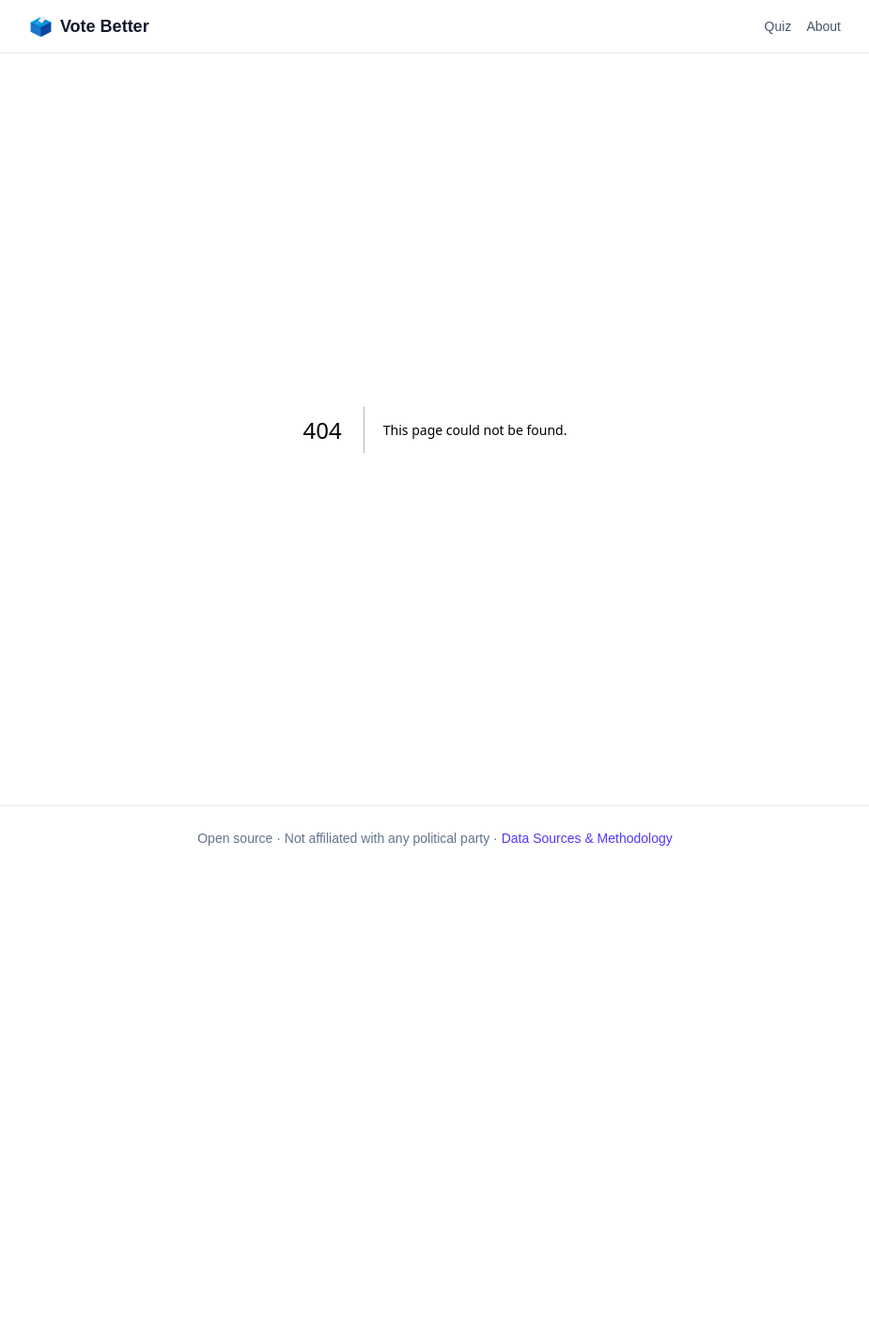
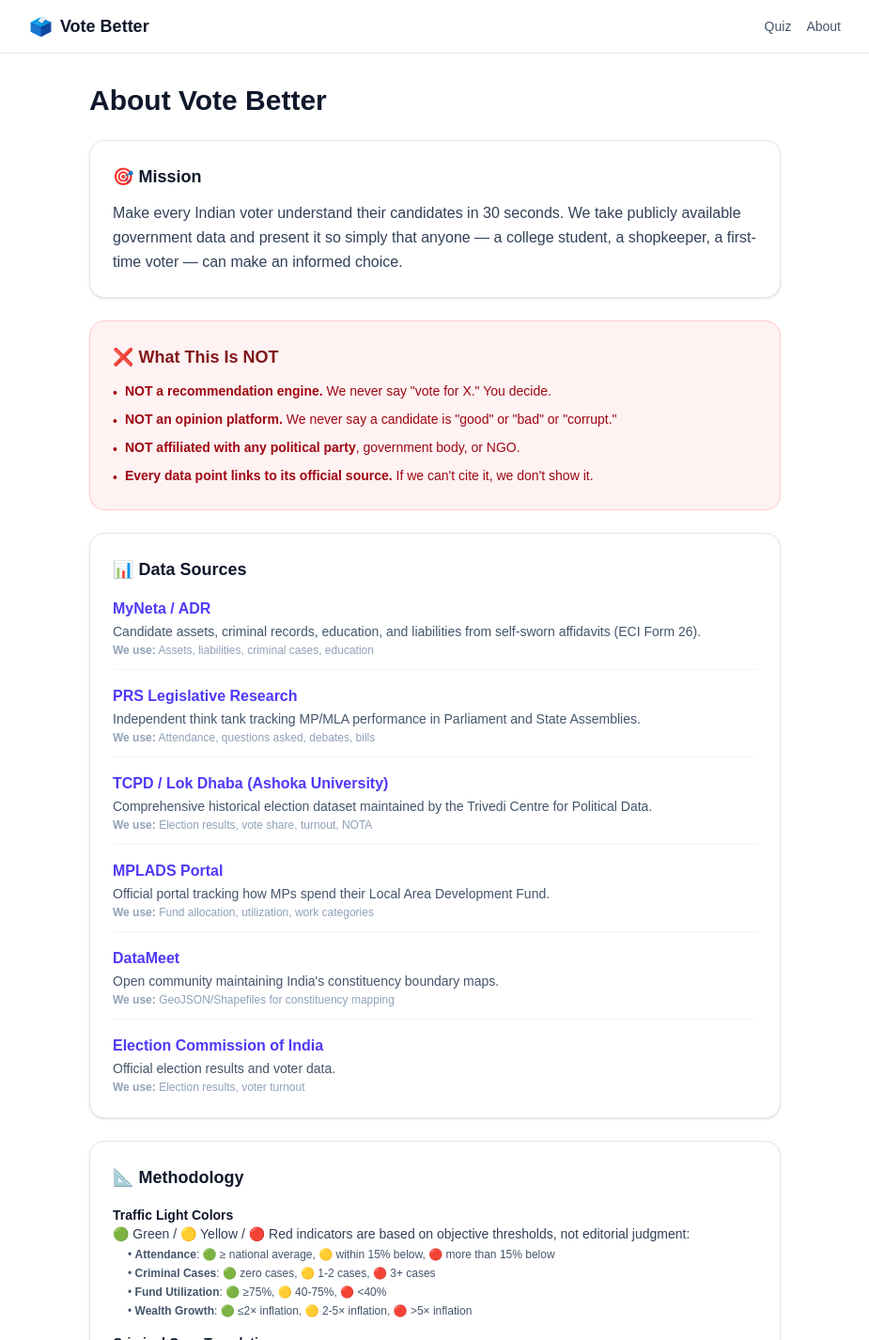
Before and after one commit to sourabh69733/vote-better, a Next.js app in the folder web/: page /about in a window 1280 px wide. Before the commit this address had no page. Shown: the top 1426 px of the page at 94% size, without its empty margins (177-1102 px from the left). Before the commit the page ends 926 px from the top, so only its background shows below. Built offline with nearby package versions, Linux system fonts and the light colour scheme.

Commit message:
feat(web app): about page

```diff
--- /dev/null
+++ b/web/app/about/page.tsx
@@ -0,0 +1,259 @@
+import Link from "next/link";
+
+export default function AboutPage() {
+  return (
+    <div className="max-w-3xl mx-auto px-4 py-8">
+      <h1 className="text-3xl font-bold text-slate-900 mb-6">
+        About Vote Better
+      </h1>
+
+      {/* Mission */}
+      <section className="bg-white rounded-2xl border border-slate-200 p-6 shadow-sm mb-6">
+        <h2 className="text-lg font-bold text-slate-900 mb-3">🎯 Mission</h2>
+        <p className="text-slate-700 leading-relaxed">
+          Make every Indian voter understand their candidates in 30 seconds.
+          We take publicly available government data and present it so simply
+          that anyone — a college student, a shopkeeper, a first-time voter —
+          can make an informed choice.
+        </p>
+      </section>
+
+      {/* What this is NOT */}
+      <section className="bg-red-50 rounded-2xl border border-red-200 p-6 mb-6">
+        <h2 className="text-lg font-bold text-red-900 mb-3">
+          ❌ What This Is NOT
+        </h2>
+        <ul className="space-y-2 text-sm text-red-800">
+          <li className="flex items-start gap-2">
+            <span className="mt-0.5">•</span>
+            <span>
+              <strong>NOT a recommendation engine.</strong> We never say
+              &quot;vote for X.&quot; You decide.
+            </span>
+          </li>
+          <li className="flex items-start gap-2">
+            <span className="mt-0.5">•</span>
+            <span>
+              <strong>NOT an opinion platform.</strong> We never say a candidate
+              is &quot;good&quot; or &quot;bad&quot; or &quot;corrupt.&quot;
+            </span>
+          </li>
+          <li className="flex items-start gap-2">
+            <span className="mt-0.5">•</span>
+            <span>
+              <strong>NOT affiliated with any political party</strong>,
+              government body, or NGO.
+            </span>
+          </li>
+          <li className="flex items-start gap-2">
+            <span className="mt-0.5">•</span>
+            <span>
+              <strong>Every data point links to its official source.</strong> If
+              we can&apos;t cite it, we don&apos;t show it.
+            </span>
+          </li>
+        </ul>
+      </section>
+
+      {/* Data Sources */}
+      <section className="bg-white rounded-2xl border border-slate-200 p-6 shadow-sm mb-6">
+        <h2 className="text-lg font-bold text-slate-900 mb-4">
+          📊 Data Sources
+        </h2>
+        <div className="space-y-4">
+          <DataSource
+            name="MyNeta / ADR"
+            url="https://myneta.info"
+            description="Candidate assets, criminal records, education, and liabilities from self-sworn affidavits (ECI Form 26)."
+            data="Assets, liabilities, criminal cases, education"
+          />
+          <DataSource
+            name="PRS Legislative Research"
+            url="https://prsindia.org"
+            description="Independent think tank tracking MP/MLA performance in Parliament and State Assemblies."
+            data="Attendance, questions asked, debates, bills"
+          />
+          <DataSource
+            name="TCPD / Lok Dhaba (Ashoka University)"
+            url="https://lokdhaba.ashoka.edu.in"
+            description="Comprehensive historical election dataset maintained by the Trivedi Centre for Political Data."
+            data="Election results, vote share, turnout, NOTA"
+          />
+          <DataSource
+            name="MPLADS Portal"
+            url="https://mplads.gov.in"
+            description="Official portal tracking how MPs spend their Local Area Development Fund."
+            data="Fund allocation, utilization, work categories"
+          />
+          <DataSource
+            name="DataMeet"
+            url="https://github.com/datameet/maps"
+            description="Open community maintaining India's constituency boundary maps."
+            data="GeoJSON/Shapefiles for constituency mapping"
+          />
+          <DataSource
+            name="Election Commission of India"
+            url="https://eci.gov.in"
+            description="Official election results and voter data."
+            data="Election results, voter turnout"
+          />
+        </div>
+      </section>
+
+      {/* Methodology */}
+      <section className="bg-white rounded-2xl border border-slate-200 p-6 shadow-sm mb-6">
+        <h2 className="text-lg font-bold text-slate-900 mb-4">
+          📐 Methodology
+        </h2>
+
+        <div className="space-y-4 text-sm text-slate-700">
+          <div>
+            <h3 className="font-semibold text-slate-900">
+              Traffic Light Colors
+            </h3>
+            <p>
+              🟢 Green / 🟡 Yellow / 🔴 Red indicators are based on
+              objective thresholds, not editorial judgment:
+            </p>
+            <ul className="mt-1 ml-4 space-y-1 text-xs text-slate-600">
+              <li>
+                • <strong>Attendance</strong>: 🟢 ≥ national average, 🟡 within
+                15% below, 🔴 more than 15% below
+              </li>
+              <li>
+                • <strong>Criminal Cases</strong>: 🟢 zero cases, 🟡 1-2
+                cases, 🔴 3+ cases
+              </li>
+              <li>
+                • <strong>Fund Utilization</strong>: 🟢 ≥75%, 🟡 40-75%, 🔴
+                &lt;40%
+              </li>
+              <li>
+                • <strong>Wealth Growth</strong>: 🟢 ≤2× inflation, 🟡 2-5×
+                inflation, 🔴 &gt;5× inflation
+              </li>
+            </ul>
+          </div>
+
+          <div>
+            <h3 className="font-semibold text-slate-900">
+              Criminal Case Translations
+            </h3>
+            <p>
+              IPC section numbers are translated to plain language (e.g.,
+              &quot;IPC 420&quot; → &quot;Cheating / Fraud&quot;). We also categorize cases as:
+            </p>
+            <ul className="mt-1 ml-4 space-y-1 text-xs text-slate-600">
+              <li>
+                • 🔴 <strong>Serious</strong>: Murder, assault, fraud, forgery,
+                sexual offenses
+              </li>
+              <li>
+                • 🟡 <strong>Political/Minor</strong>: Protest-related, unlawful
+                assembly, disobeying orders
+              </li>
+            </ul>
+          </div>
+
+          <div>
+            <h3 className="font-semibold text-slate-900">
+              Head-to-Head Trophies
+            </h3>
+            <p>
+              The 🏆 trophy shows who has the objectively better number in
+              each category. For most metrics, higher is better. For criminal
+              cases and wealth growth, lower is better. Trophies are NOT
+              endorsements.
+            </p>
+          </div>
+
+          <div>
+            <h3 className="font-semibold text-slate-900">Priority Matcher</h3>
+            <p>
+              The quiz does not recommend candidates. It asks what YOU care
+              about, then sorts candidates by those metrics. Weights are
+              transparent and applied equally to all candidates.
+            </p>
+          </div>
+        </div>
+      </section>
+
+      {/* Legal */}
+      <section className="bg-slate-100 rounded-2xl border border-slate-200 p-6 mb-6">
+        <h2 className="text-lg font-bold text-slate-900 mb-3">
+          ⚖️ Legal Disclaimer
+        </h2>
+        <p className="text-sm text-slate-600 leading-relaxed">
+          All data on this platform is sourced from official government records,
+          publicly filed affidavits, and established research institutions. This
+          platform does not make editorial judgments about any candidate. A
+          &quot;pending criminal case&quot; does not mean the person is guilty — Indian
+          courts follow the principle of &quot;innocent until proven guilty.&quot;
+          Declared assets are self-reported by candidates in their election
+          affidavits and may not reflect actual holdings. We encourage voters to
+          verify information using the source links provided on each profile.
+        </p>
+      </section>
+
+      {/* Open Source */}
+      <section className="bg-white rounded-2xl border border-slate-200 p-6 shadow-sm mb-6">
+        <h2 className="text-lg font-bold text-slate-900 mb-3">
+          🔓 Open Source
+        </h2>
+        <p className="text-sm text-slate-700 leading-relaxed mb-3">
+          Vote Better is 100% open source. Anyone can audit the code, data
+          processing scripts, and methodology. We believe transparency in civic
+          tech is non-negotiable.
+        </p>
+        <a
+          href="https://github.com/vote-better"
+          target="_blank"
+          rel="noopener noreferrer"
+          className="inline-flex items-center gap-2 px-4 py-2 bg-slate-900 text-white rounded-xl text-sm font-semibold hover:bg-slate-800 transition-colors"
+        >
+          ⭐ View on GitHub
+        </a>
+      </section>
+
+      {/* Back */}
+      <div className="text-center">
+        <Link href="/" className="text-sm text-slate-500 hover:text-slate-700">
+          ← Back to Home
+        </Link>
+      </div>
+    </div>
+  );
+}
+
+/* ── Sub-components ── */
+
+function DataSource({
+  name,
+  url,
+  description,
+  data,
+}: {
+  name: string;
+  url: string;
+  description: string;
+  data: string;
+}) {
+  return (
+    <div className="border-b border-slate-100 pb-3 last:border-0 last:pb-0">
+      <div className="flex items-center gap-2">
+        <a
+          href={url}
+          target="_blank"
+          rel="noopener noreferrer"
+          className="font-semibold text-indigo-600 hover:underline"
+        >
+          {name}
+        </a>
+      </div>
+      <p className="text-sm text-slate-600 mt-0.5">{description}</p>
+      <p className="text-xs text-slate-400 mt-0.5">
+        <strong>We use:</strong> {data}
+      </p>
+    </div>
+  );
+}
```
